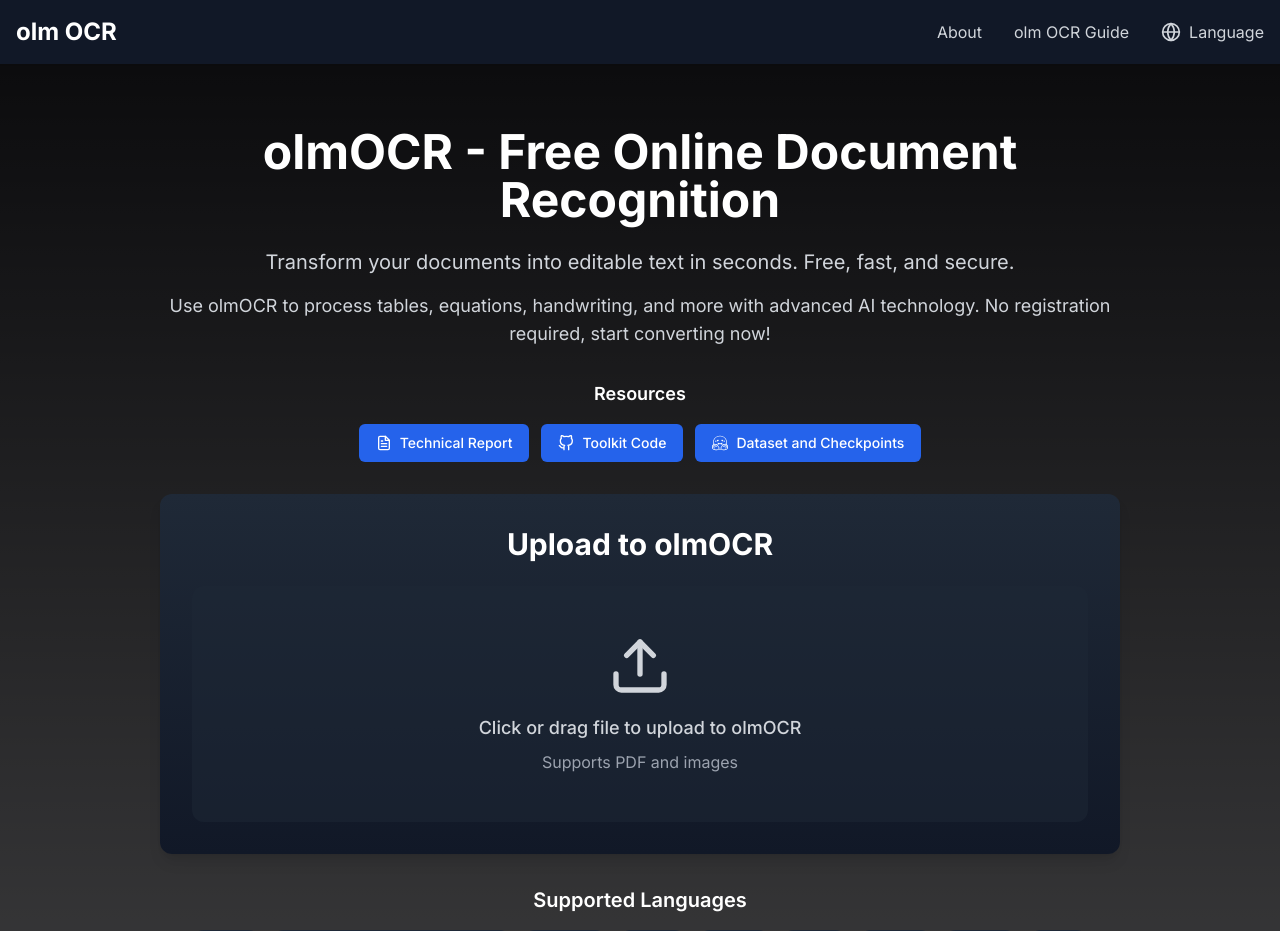
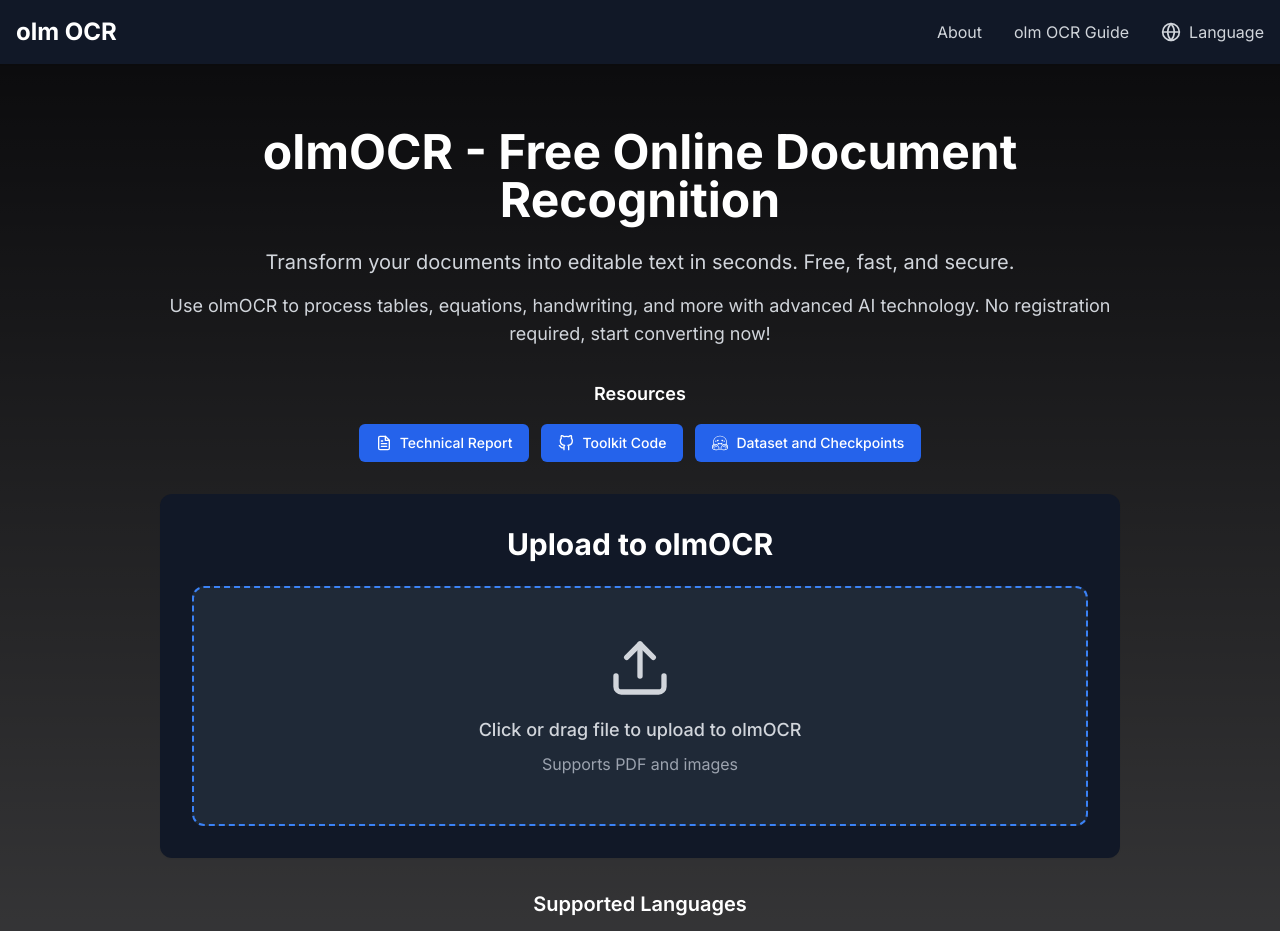
Before and after one commit to mj931554665/olmocr.im, a Next.js app: page / in a window 1280 px wide. Shown: the top 931 px of the page. Built offline with nearby package versions, Linux system fonts and the light colour scheme.

Commit message:
test: 测试直接请求 olmocr.olmocr.im/ocr API
1. 修改请求地址为 olmocr.olmocr.im/ocr 2. 添加必要的请求头

```diff
--- a/src/components/Hero.tsx
+++ b/src/components/Hero.tsx
@@ -115,10 +115,14 @@
         }, 30000);
 
         const startTime = Date.now();
-        const response = await fetch('/api/ocr', {
+        const response = await fetch('https://olmocr.olmocr.im/ocr', {
           method: 'POST',
           body: formData,
-          signal: controller.signal
+          signal: controller.signal,
+          headers: {
+            'Accept': '*/*',
+            'Accept-Language': 'zh-CN,zh;q=0.9,en;q=0.8',
+          }
         });
 
         clearTimeout(timeoutId);
@@ -244,16 +248,16 @@
             </div>
           </div>
 
-          <div id="upload" className="bg-gradient-to-b from-gray-50 to-white dark:from-gray-800 dark:to-gray-900 p-6 md:p-8 rounded-xl shadow-lg mb-8 transform transition-all duration-300 hover:shadow-xl">
+          <div id="upload" className="bg-white dark:bg-gray-900 p-6 md:p-8 rounded-xl shadow-sm mb-8 transition-all duration-300 hover:shadow-md">
             <h2 className="text-2xl md:text-3xl font-bold mb-6 text-gray-900 dark:text-white text-center">
               {text.uploadTitle}
             </h2>
             <div
-              className={`border-3 border-dashed ${
+              className={`border-2 border-dashed ${
                 loading
                   ? 'border-gray-300 dark:border-gray-600'
                   : 'border-blue-400 dark:border-blue-500'
-              } rounded-xl p-8 md:p-12 text-center transition-all duration-300 bg-white/50 dark:bg-gray-800/50 hover:bg-white dark:hover:bg-gray-800`}
+              } rounded-xl p-8 md:p-12 text-center transition-all duration-300 bg-gray-50 dark:bg-gray-800 hover:bg-gray-100 dark:hover:bg-gray-700`}
               onDrop={handleDrop}
               onDragOver={handleDragOver}
             >
@@ -355,6 +359,12 @@
                     )}
                   </div>
                   <div className="relative">
+                    {loading ? (
+                      <div className="absolute inset-0 flex flex-col items-center justify-center bg-gray-50 dark:bg-gray-800 rounded-lg">
+                        <div className="animate-spin rounded-full h-10 w-10 border-b-2 border-blue-600 dark:border-blue-400 mb-4"></div>
+                        <p className="text-gray-600 dark:text-gray-300">{processingStatus || text.processing}</p>
+                      </div>
+                    ) : null}
                     <textarea
                       value={result}
                       readOnly
```
